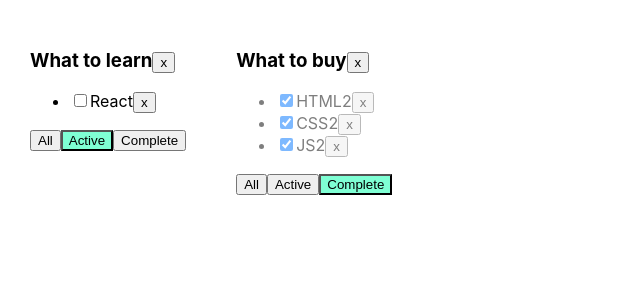
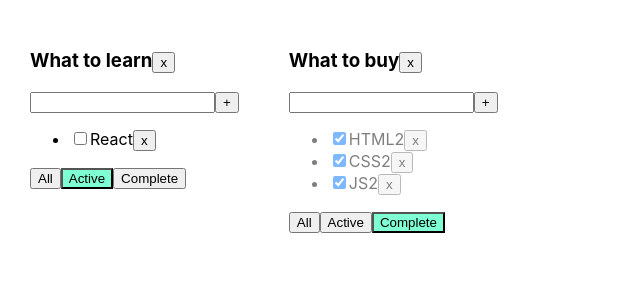
Before and after one commit to IJTINK7/Week, a React (Create React App) app in the folder Monday/todolist-ts/: page / in a window 1280 px wide. Shown: the top 300 px of the page, without its empty margins (0-640 px from the left). Built offline with nearby package versions, Linux system fonts and the light colour scheme.

Commit message:
Showing the same component on the start of lesson via AddItemForm.tsx component

```diff
--- a/Monday/todolist-ts/src/AddItemForm.tsx
+++ b/Monday/todolist-ts/src/AddItemForm.tsx
@@ -1,5 +1,11 @@
 import React, {ChangeEvent, KeyboardEvent, useState} from "react";
-export const AddItemForm = () => {
+
+type PropsType ={
+	addTask: (todolistId: string, newTaskTitle: string) => void;
+	todolistId: string
+}
+
+export const AddItemForm = (props: PropsType) => {
 	let [newTaskTitle, setNewTaskTitle] = useState("")
 	let [error, setError] = useState<null | string>(null);
 	const onNewTitleChangeHandler = (e: ChangeEvent<HTMLInputElement>) => {
@@ -8,13 +14,13 @@ export const AddItemForm = () => {
 	const onKeyPressHandler = (e: KeyboardEvent<HTMLInputElement>) => {
 		setError(null)
 		if (e.ctrlKey && e.charCode === 13) {
-			props.addTask(props.id, newTaskTitle)
+			props.addTask(props.todolistId, newTaskTitle)
 			setNewTaskTitle("")
 		}
 	}
 	const addTaskHandler = () => {
 		if (newTaskTitle.trim() !== "") {
-			props.addTask(props.id, newTaskTitle.trim())
+			props.addTask(props.todolistId, newTaskTitle.trim())
 			setNewTaskTitle("")
 		} else {
 			setError("Field is required")
--- a/Monday/todolist-ts/src/ToDoList.tsx
+++ b/Monday/todolist-ts/src/ToDoList.tsx
@@ -1,5 +1,6 @@
-import React, {ChangeEvent, KeyboardEvent, useState} from "react";
+import React, {ChangeEvent} from "react";
 import {FilterValuesType} from "./App";
+import {AddItemForm} from "./AddItemForm";
 
 type PropsType = {
 	id: string;
@@ -52,6 +53,7 @@ export const ToDoList = (props: PropsType) => {
 				{props.title}
 				<button onClick={removeToDoListHandler}>x</button>
 			</h3>
+			<AddItemForm addTask={props.addTask} todolistId={props.id}/>
 			{/*<div>*/}
 			{/*	<input*/}
 			{/*		value={newTaskTitle}*/}
```
